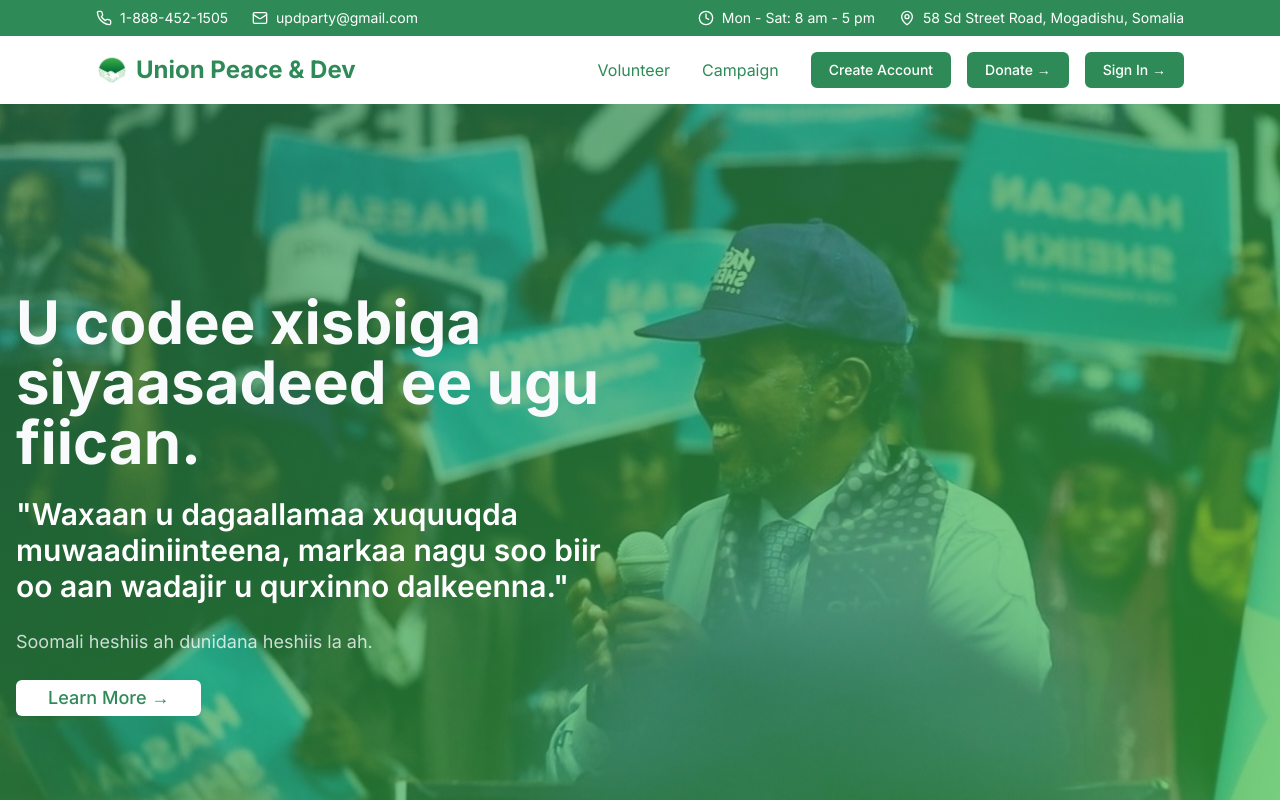
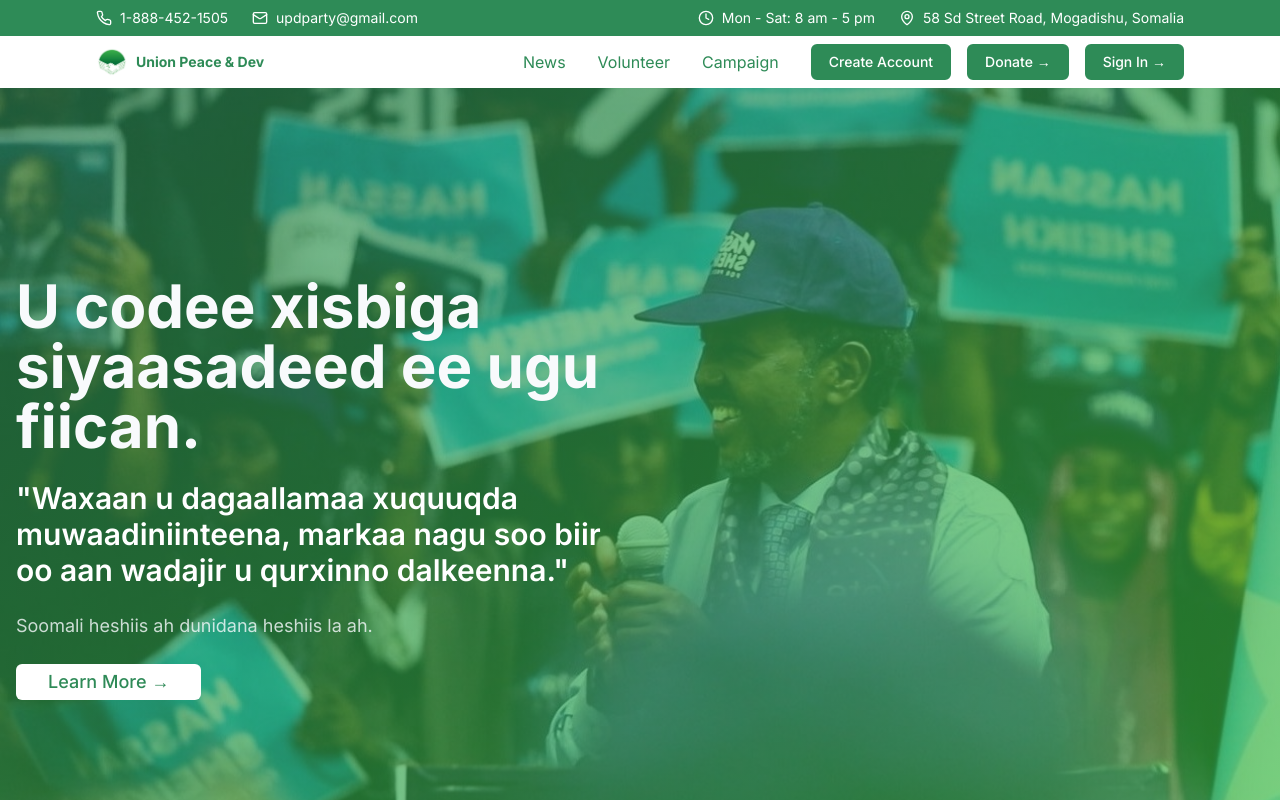
Before and after one commit to samesoft/UPD_PARTY_FRONTEND, a Next.js app: page / in a window 1280 px wide. Shown: the top 800 px of the page. Built offline with nearby package versions, Linux system fonts and the light colour scheme.

Commit message:
resize nav buttons

```diff
--- a/components/navigation.tsx
+++ b/components/navigation.tsx
@@ -26,7 +26,7 @@ export default function Navigation() {
   };
 
   return (
-    <nav className="bg-white py-4 px-4 shadow-sm">
+    <nav className="bg-white py-2 px-4 shadow-sm">
       <div className="container mx-auto flex items-center justify-between">
         <button
           onClick={() => handleNavigation("/")}
@@ -41,12 +41,18 @@ export default function Navigation() {
               className="object-contain"
             />
           </div>
-          <span className="text-xl sm:text-2xl font-bold text-[#2E8B57]">
+          <span className="text-xl sm:text-sm font-bold text-[#2E8B57]">
             Union Peace & Dev
           </span>
         </button>
 
         <div className="hidden md:flex items-center space-x-4 lg:space-x-8">
+          <button
+            onClick={() => handleNavigation("/news")}
+            className="text-[#2E8B57] hover:text-secondary transition-colors"
+          >
+            News
+          </button>
           <button
             onClick={() => handleNavigation("/volunteer")}
             className="text-[#2E8B57] hover:text-secondary transition-colors"
```
